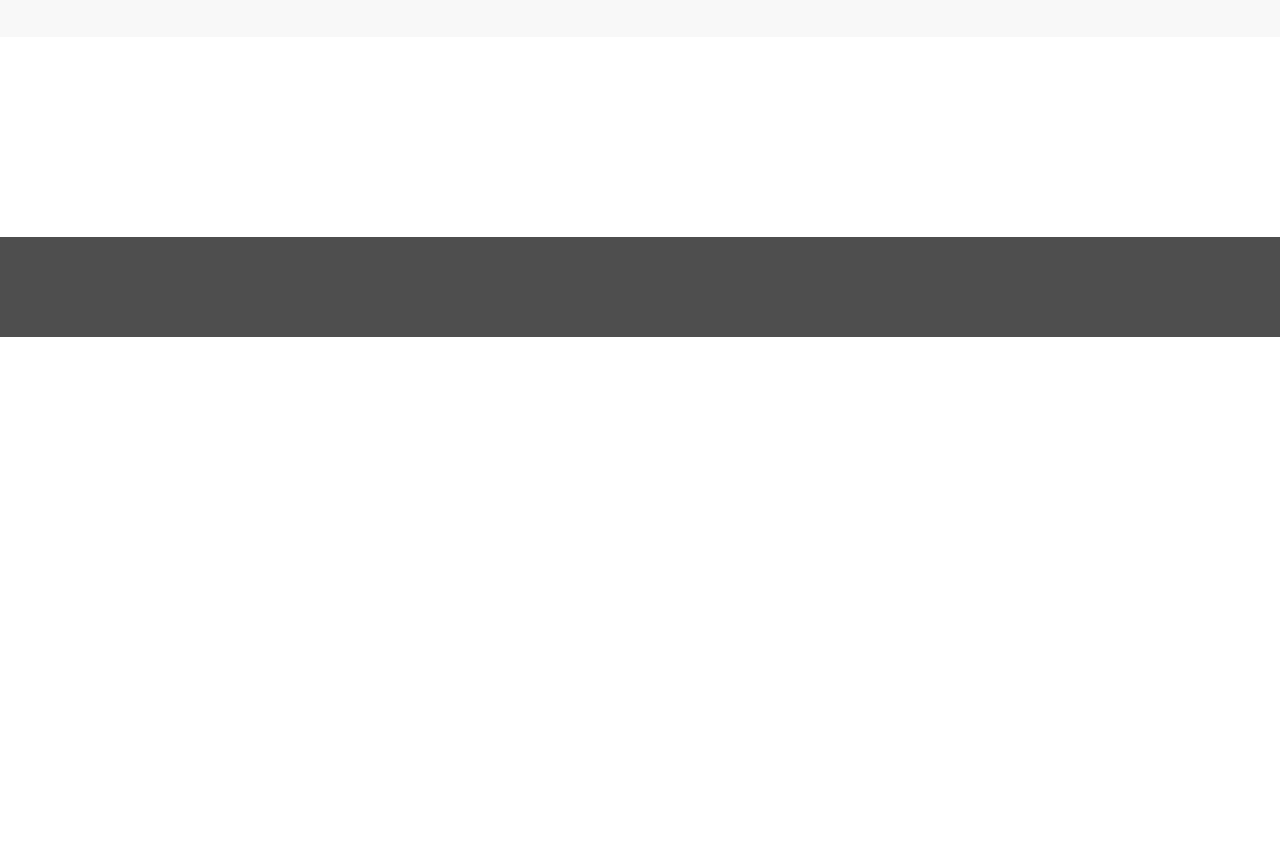
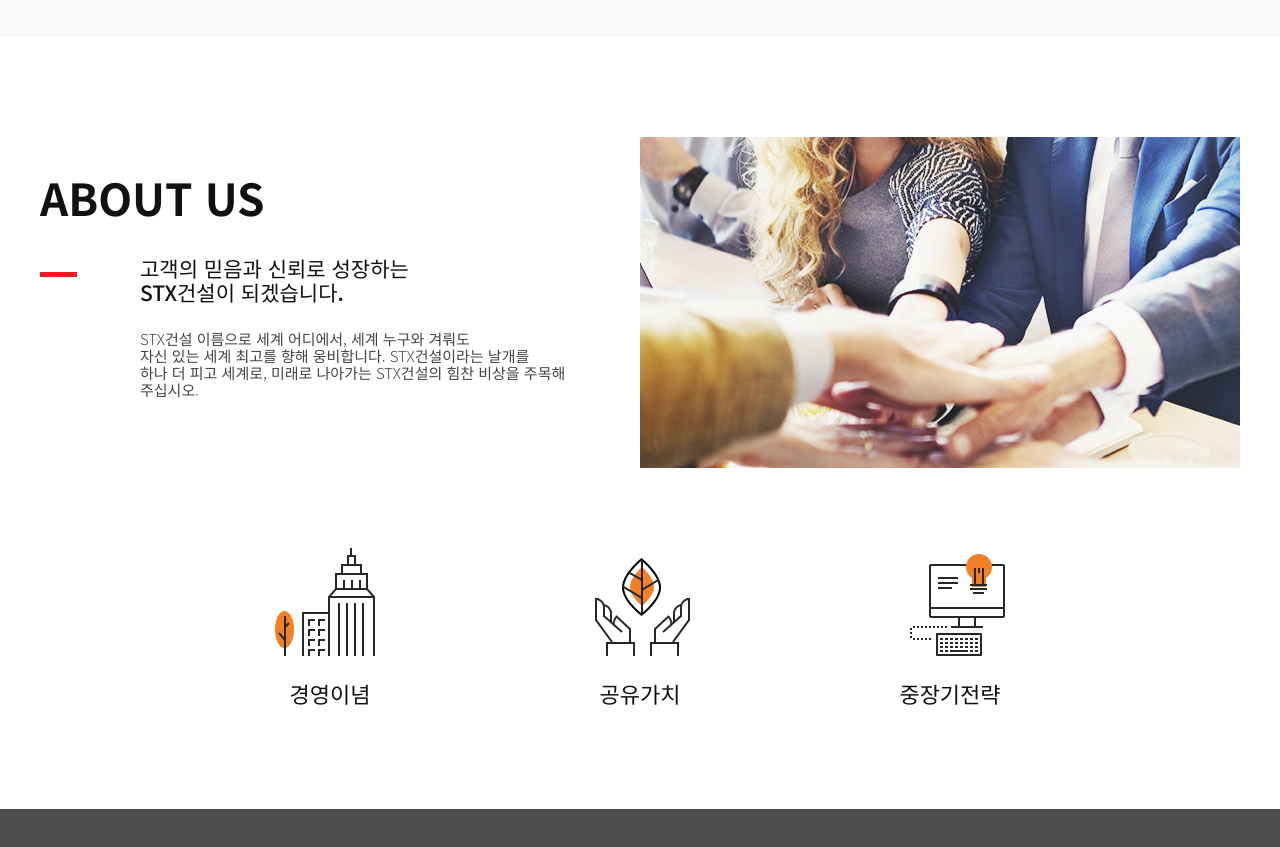
Before and after one commit to choj96/stx, a plain HTML site: page index.html in a window 1280 px wide. Shown: the part 2580-3427 px from the top of the page. Before the commit the page ends 2917 px from the top, so only its background shows below. Drawn offline with Linux system fonts and the light colour scheme.

Commit message:
어바웃 영역 처리 완료
태그 오타주의

```diff
--- a/css/main.css
+++ b/css/main.css
@@ -513,6 +513,89 @@ body {
   padding: 100px 0;
   background: #fff;
 }
+.about-top {
+  position: relative;
+  display: block;
+  background: url(../images/img_about.png) no-repeat;
+  background-position: 100% 50%;
+  margin-bottom: 80px;
+}
+.about-top > h2 {
+  position: relative;
+  display: block;
+  font-size: 44px;
+  color: #111;
+  font-weight: 600;
+  text-transform: uppercase;
+  padding-top: 35px;
+  padding-bottom: 35px;
+}
+.about-top > p {
+  position: relative;
+  display: block;
+  font-size: 15px;
+  padding-left: 100px;
+  padding-bottom: 70px;
+}
+.about-top > p > b {
+  position: relative;
+  display: block;
+  font-size: 21px;
+  color: #111;
+  font-weight: 500;
+  padding-bottom: 25px;
+}
+.about-top > p::before {
+  content: "";
+  position: absolute;
+  left: 0;
+  top: 15px;
+  width: 37px;
+  height: 5px;
+  background: #ed1c24;
+}
+.about-bottom {
+  position: relative;
+  display: block;
+  text-align: center;
+}
+.about-list {
+  position: relative;
+  display: inline-block;
+}
+.about-list > li {
+  position: relative;
+  display: block;
+  float: left;
+}
+.about-list > li > a {
+  position: relative;
+  display: block;
+  font-size: 22px;
+  color: #111;
+  font-weight: 500;
+}
+.about-list > li > a::before {
+  content: "";
+  position: relative;
+  display: block;
+  width: 110px;
+  height: 108px;
+  background: url(../images/bg_icon.png) no-repeat;
+  margin-bottom: 25px;
+}
+.about-list > li:nth-child(1) > a::before {
+  background-position: 0px 0px;
+}
+.about-list > li:nth-child(2) > a::before {
+  background-position: -110px 0px;
+}
+.about-list > li:nth-child(3) > a::before {
+  background-position: -220px 0px;
+}
+.about-list > li:nth-child(2) {
+  margin: 0px 200px;
+}
 
 /* 푸터 */
 .footer {
--- a/index.html
+++ b/index.html
@@ -202,15 +202,15 @@
         <div class="cs-inner container clearfix">
           <a href="#" class="cs-link">
             <h3>FAQ</h3>
-            <p>STX건설 고객님들을 위해<br/>
+            <p>
+              STX건설 고객님들을 위해<br />
               자주하시는 질문과 답변을 정리하였습니다.
-
             </p>
           </a>
           <a href="#" class="cs-link">
             <h3>고객문의</h3>
             <p>
-              STX건설 고객상담은 고객만족 <br/>
+              STX건설 고객상담은 고객만족 <br />
               서비스를 위하여 최선을 다하고 있습니다.
             </p>
           </a>
@@ -219,8 +219,27 @@
       <!-- 회사소개 -->
       <section class="about">
         <div class="about-inner container">
-          <div class="about-top"></div>
-          <div class="about-bottom"></div>
+          <div class="about-top">
+            <h2>About us</h2>
+            <p>
+              <b>
+                고객의 믿음과 신뢰로 성장하는 <br />
+                STX건설이 되겠습니다.
+              </b>
+              STX건설 이름으로 세계 어디에서, 세계 누구와 겨뤄도 <br />
+              자신 있는 세계 최고를 향해 웅비합니다. STX건설이라는 날개를 <br />
+              하나 더 피고 세계로, 미래로 나아가는 STX건설의 힘찬 비상을 주목해
+              <br />
+              주십시오.
+            </p>
+          </div>
+          <div class="about-bottom">
+            <ul class="about-list">
+              <li><a href="#">경영이념</a></li>
+              <li><a href="#">공유가치</a></li>
+              <li><a href="#">중장기전략</a></li>
+            </ul>
+          </div>
         </div>
       </section>
       <!-- 푸터 -->
```
